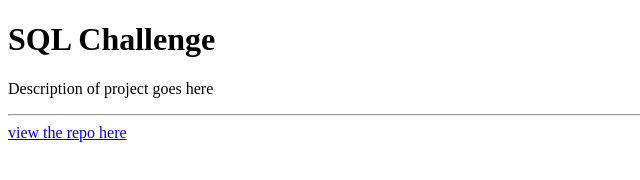
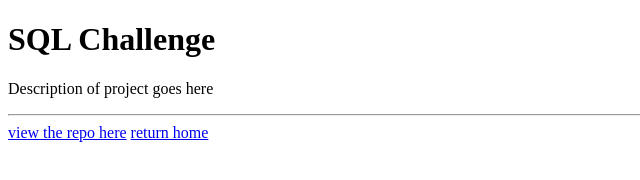
Before and after one commit to thn22/sql_challenge, a plain HTML site: page index.html in a window 1280 px wide. Shown: the full height of the page, 0-640 px from the left. Drawn offline with Linux system fonts and the light colour scheme.

Commit message:
adding return link

```diff
--- a/index.html
+++ b/index.html
@@ -13,5 +13,6 @@
     </p>
     <hr>
     <a href="https://github.com/thn22/sql_challenge">view the repo here</a>
+    <a href="https://thn22.github.io/">return home</a>
 </body>
 </html>
```
